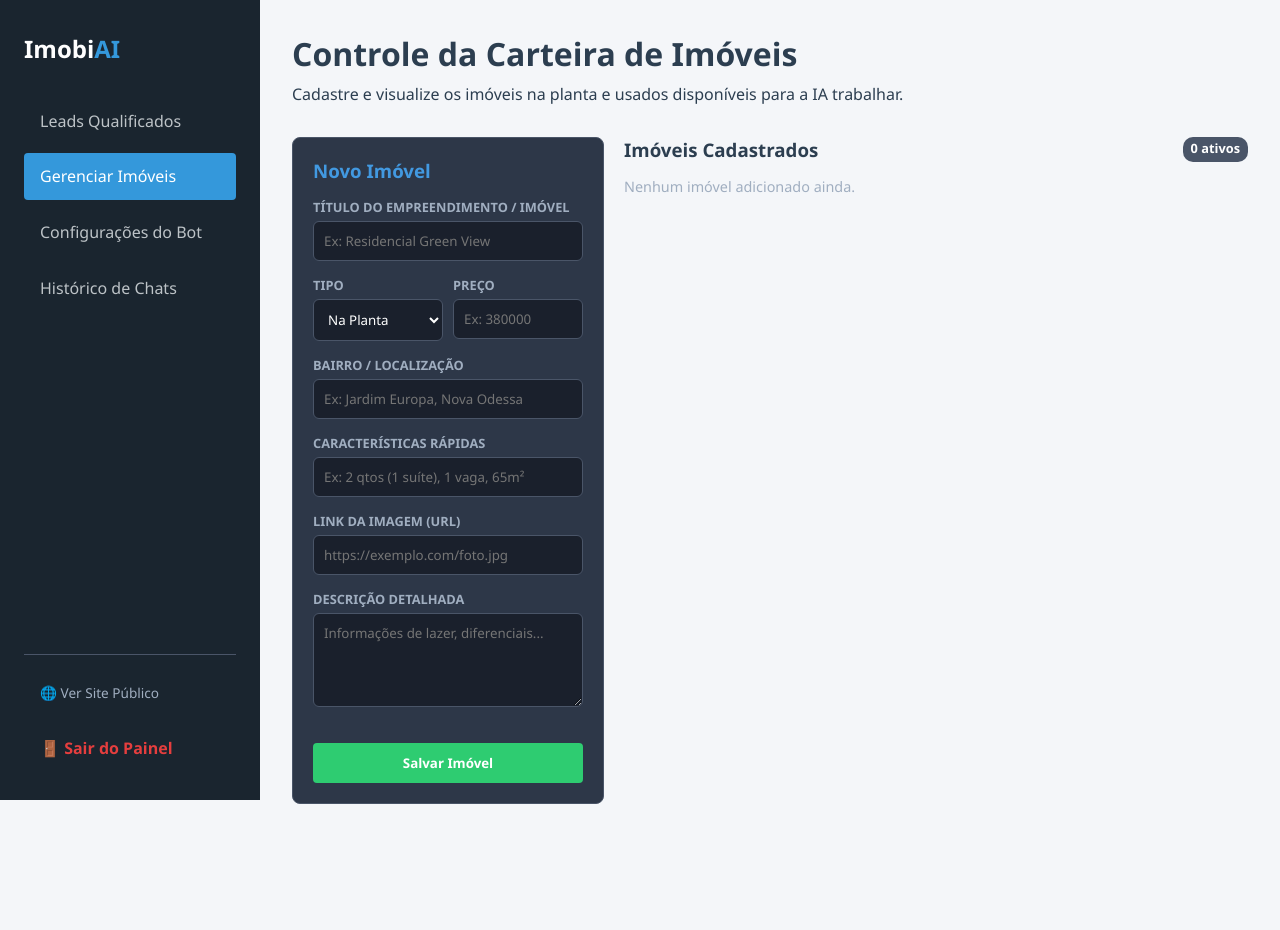
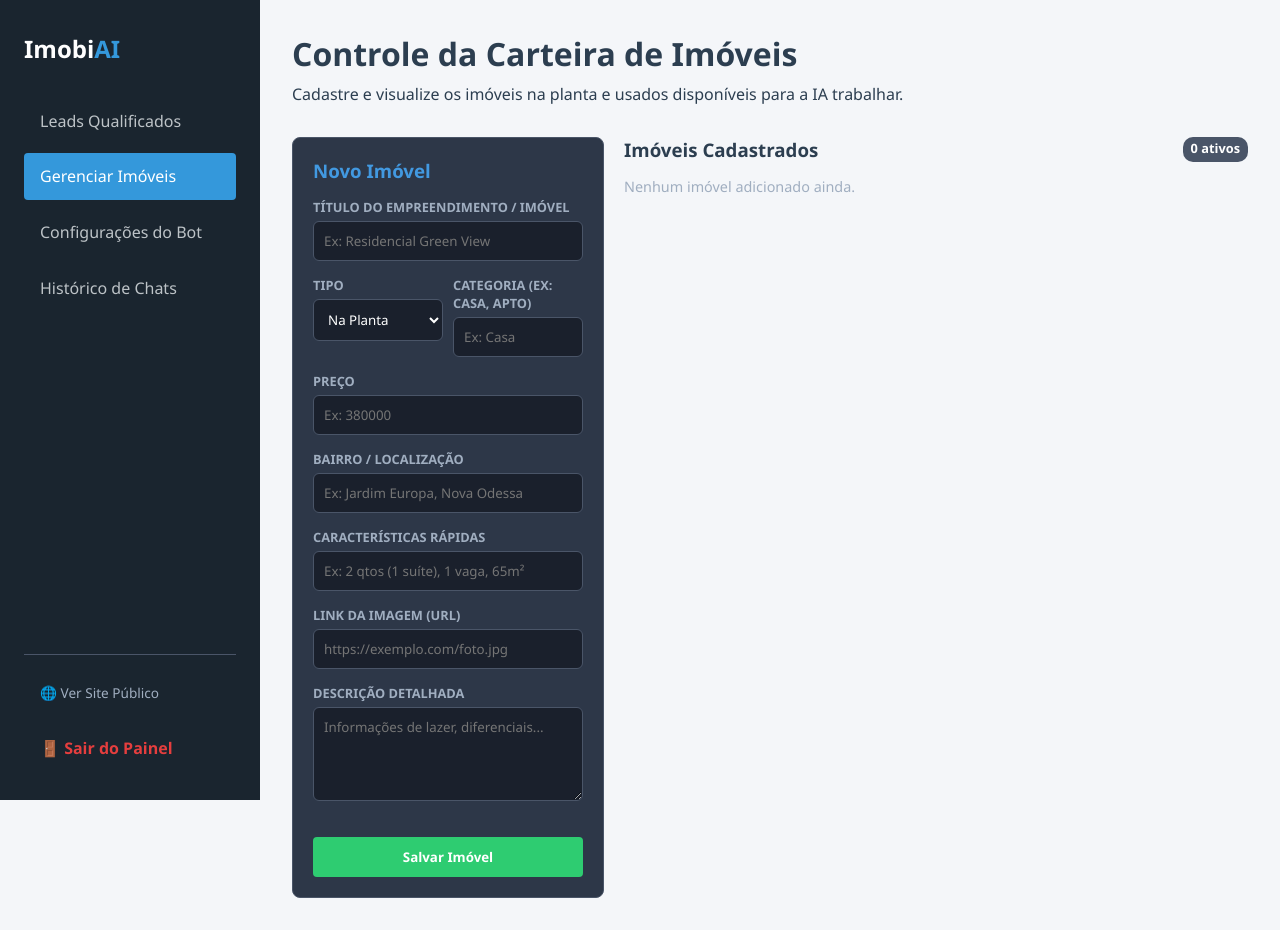
Before and after one commit to sMarkis/projeto_imobcorretor, a FastAPI app: template templates/imoveis.html in a window 1280 px wide. Before the commit the page ends 804 px from the top, so only its background shows below. Run offline with FastAPI, Linux system fonts and the light colour scheme; the template is opened without the code that fills it, so the values that code supplies are empty.

Commit message:
ajuste de pesquisa pro cliente e ajuste de registro de imovel

```diff
--- a/app.py
+++ b/app.py
@@ -45,6 +45,7 @@ def init_db_auto():
             id INTEGER PRIMARY KEY AUTOINCREMENT,
             titulo TEXT NOT NULL,
             tipo TEXT NOT NULL,
+            categoria TEXT,
             bairro TEXT,
             preco TEXT,
             caracteristicas TEXT,
@@ -109,9 +110,9 @@ async def serve_home_cliente(request: Request, q: str = None):
         query = f"%{q}%"
         imoveis = conn.execute("""
             SELECT * FROM imoveis
-            WHERE titulo LIKE ? OR bairro LIKE ? OR caracteristicas LIKE ? OR descricao LIKE ?
+            WHERE titulo LIKE ? OR bairro LIKE ? OR categoria LIKE ? OR caracteristicas LIKE ? OR descricao LIKE ?
             ORDER BY data_cadastro DESC
-        """, (query, query, query, query)).fetchall()
+        """, (query, query, query, query, query)).fetchall()
     else:
         imoveis = conn.execute("SELECT * FROM imoveis ORDER BY data_cadastro DESC").fetchall()
     conn.close()
@@ -190,6 +191,7 @@ async def cadastrar_imovel(
     id: str = Form(None),
     titulo: str = Form(...),
     tipo: str = Form(...),
+    categoria: str = Form(...),
     bairro: str = Form(...),
     preco: str = Form(...),
     caracteristicas: str = Form(...),
@@ -201,15 +203,15 @@ async def cadastrar_imovel(
     if id and id.strip() != "":
         conn.execute("""
             UPDATE imoveis
-            SET titulo=?, tipo=?, bairro=?, preco=?, caracteristicas=?, descricao=?, imagem_url=?
+            SET titulo=?, tipo=?, categoria=?, bairro=?, preco=?, caracteristicas=?, descricao=?, imagem_url=?
             WHERE id=?
-        """, (titulo, tipo, bairro, preco, caracteristicas, descricao, imagem_url, int(id)))
+        """, (titulo, tipo, categoria, bairro, preco, caracteristicas, descricao, imagem_url, int(id)))
     else:
         data_atual = datetime.datetime.now().strftime("%Y-%m-%d %H:%M:%S")
         conn.execute("""
-            INSERT INTO imoveis (titulo, tipo, bairro, preco, caracteristicas, descricao, imagem_url, data_cadastro)
-            VALUES (?, ?, ?, ?, ?, ?, ?, ?)
-        """, (titulo, tipo, bairro, preco, caracteristicas, descricao, imagem_url, data_atual))
+            INSERT INTO imoveis (titulo, tipo, categoria, bairro, preco, caracteristicas, descricao, imagem_url, data_cadastro)
+            VALUES (?, ?, ?, ?, ?, ?, ?, ?, ?)
+        """, (titulo, tipo, categoria, bairro, preco, caracteristicas, descricao, imagem_url, data_atual))
     conn.commit()
     conn.close()
 
--- a/templates/imoveis.html
+++ b/templates/imoveis.html
@@ -182,9 +182,14 @@
                                 </select>
                             </div>
                             <div class="form-group">
-                                <label>Preço</label>
-                                <input type="text" id="preco" name="preco" required placeholder="Ex: 380000" autocomplete="off">
+                                <label>Categoria (Ex: Casa, Apto)</label>
+                                <input type="text" id="categoria" name="categoria" required placeholder="Ex: Casa">
                             </div>
+                        </div>
+
+                        <div class="form-group">
+                            <label>Preço</label>
+                            <input type="text" id="preco" name="preco" required placeholder="Ex: 380000" autocomplete="off">
                         </div>
 
                         <div class="form-group">
@@ -231,7 +236,7 @@
                                 {% endif %}
 
                                 <span class="imovel-badge {% if 'Planta' in imovel.tipo %}badge-planta{% else %}badge-usado{% endif %}">
-                                    {% if 'Ultimas' in imovel.tipo %}Últimas Unidades!{% elif imovel.tipo == 'Planta' %}Na Planta{% else %}Pronto{% endif %}
+                                    {{ imovel.categoria }}
                                 </span>
                             </div>
                             <div class="imovel-info">
@@ -246,7 +251,6 @@
                                 <p style="font-size:0.8rem; color:#cbd5e0; margin:0; line-clamp: 3; display: -webkit-box; -webkit-line-clamp: 3; -webkit-box-orient: vertical; overflow: hidden;">
                                     {{ imovel.descricao }}
                                 </p>
-                                <span class="raw-tipo" style="display:none;">{{ imovel.tipo }}</span>
                             </div>
 
                             <div class="card-actions">
```
Also changed, not shown: templates/cliente_busca.html (+6 -2 lines).
